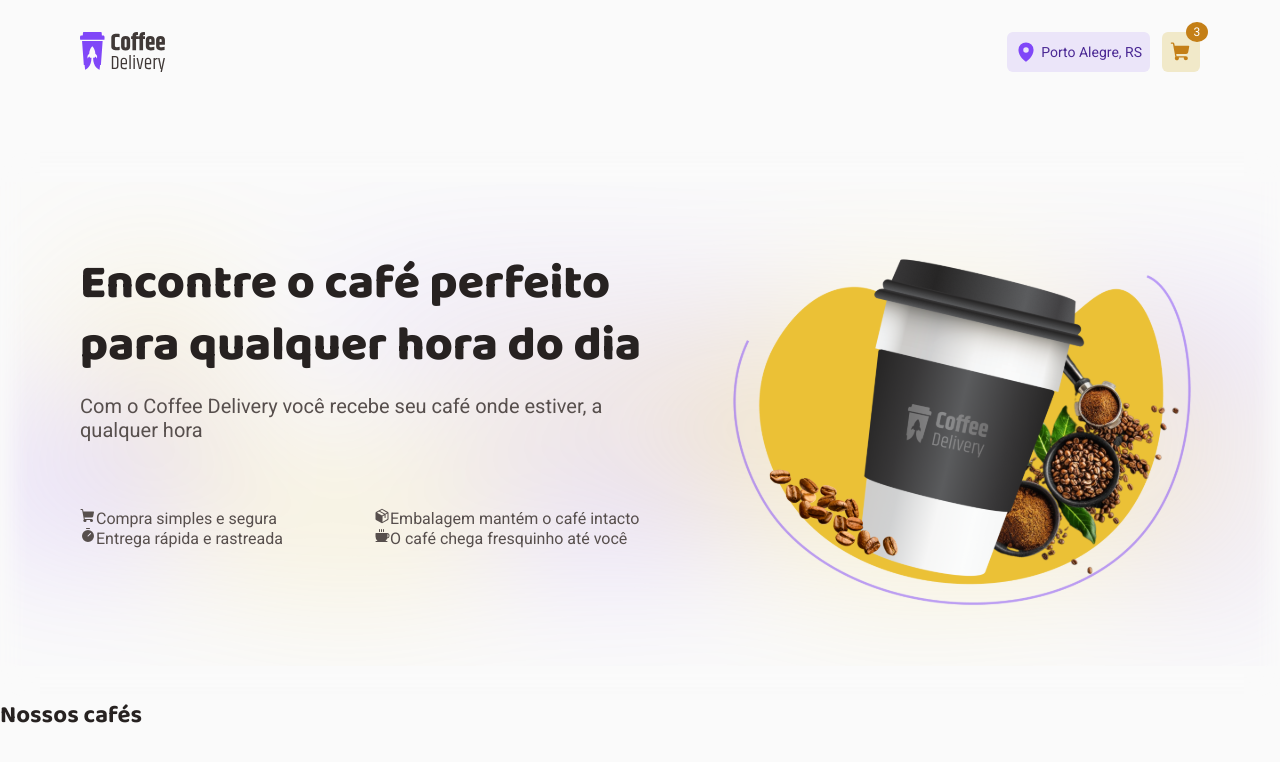
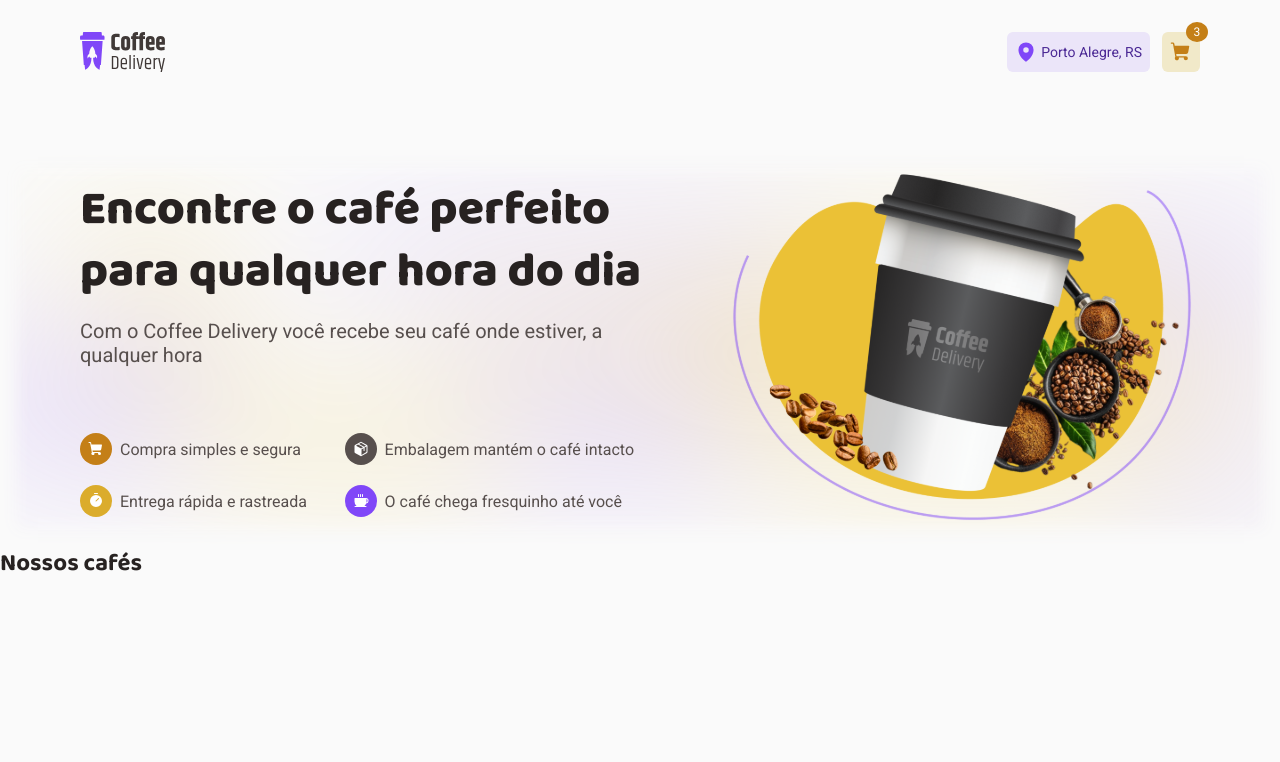
Before and after one commit to rickson-simoes/TheCoffeShop, a React (Vite) app: page / in a window 1280 px wide. Shown: the top 762 px of the page. Built offline with nearby package versions, Linux system fonts and the light colour scheme.

Commit message:
:art: Intro page - Text intro and list of contents

```diff
--- a/src/pages/Home/index.tsx
+++ b/src/pages/Home/index.tsx
@@ -1,6 +1,6 @@
 import { Coffee, Package, ShoppingCart, Timer } from 'phosphor-react';
 import MainImageCoffee from '../../assets/Home/main-image-coffee.svg'
-import { Content, Intro, ItemsInformation, Main, TitleInformation } from "./style";
+import { Content, Intro, ItemIcon, ItemsInformation, Main, TitleInformation } from "./style";
 
 export function Home() {
   return (
@@ -18,19 +18,27 @@ export function Home() {
 
             <ItemsInformation>
               <span>
-                <ShoppingCart weight="fill" />
+                <ItemIcon backgroundColor='yellowDark'>
+                  <ShoppingCart weight="fill" />
+                </ItemIcon>
                 Compra simples e segura
               </span>
               <span>
-                <Package weight="fill" />
+                <ItemIcon backgroundColor='darkGray'>
+                  <Package weight="fill" />
+                </ItemIcon>
                 Embalagem mantém o café intacto
               </span>
               <span>
-                <Timer weight="fill" />
+                <ItemIcon backgroundColor='yellow'>
+                  <Timer weight="fill" />
+                </ItemIcon>
                 Entrega rápida e rastreada
               </span>
               <span>
-                <Coffee weight="fill" />
+                <ItemIcon backgroundColor='purple'>
+                  <Coffee weight="fill" />
+                </ItemIcon>
                 O café chega fresquinho até você
               </span>
             </ItemsInformation>
--- a/src/pages/Home/style.ts
+++ b/src/pages/Home/style.ts
@@ -11,9 +11,8 @@ export const Intro = styled.div`
   background-repeat: no-repeat;
   background-position: center;
   background-size: 100%;
-  box-shadow: inset 1px 1px 20px 10px ${props => props.theme["gray-100"]};
-  width: 100%;
-
+  box-shadow: inset 0px 1px 16px 15px ${props => props.theme["gray-100"]};
+  padding: 1rem 0;
   display: flex;
   justify-content: center;
 `
@@ -21,8 +20,7 @@ export const Intro = styled.div`
 export const Content = styled.div`
   display: flex;
   align-items: center;
-  height: 34rem;
-  width: 1120px;
+  width: 70rem;
   justify-content: space-between;
 
   section {
@@ -31,7 +29,6 @@ export const Content = styled.div`
     gap: 4.125rem;
 
     max-width: 36.75rem;
-    height: 342px;
   }
 `
 
@@ -53,7 +50,33 @@ export const TitleInformation = styled.div`
 
 export const ItemsInformation = styled.div`
   display: grid;
-  grid-template-columns: repeat(2, 1fr);
+  grid-template-columns: 1fr 55%;
+  gap: 1.25rem;
+
+  span {
+    display: flex;
+    align-items: center;
+  }
+
 `
+const BGColor = {
+  purple: 'purple',
+  yellowDark: 'yellowDark',
+  yellow: 'yellow',
+  darkGray: 'gray-700',
+} as const;
 
-// FAZER O BACKGROUND REDONDO DOS SVGS
+interface IItemIcon {
+  backgroundColor: keyof typeof BGColor;
+}
+
+
+export const ItemIcon = styled.div<IItemIcon>`
+  background: ${props => props.theme[BGColor[props.backgroundColor]]};
+  width: 2rem;
+  height: 2rem;
+  padding: 0.5rem;
+  border-radius: 50%;
+  color: white;
+  margin-right: 0.5rem;
+`
```
